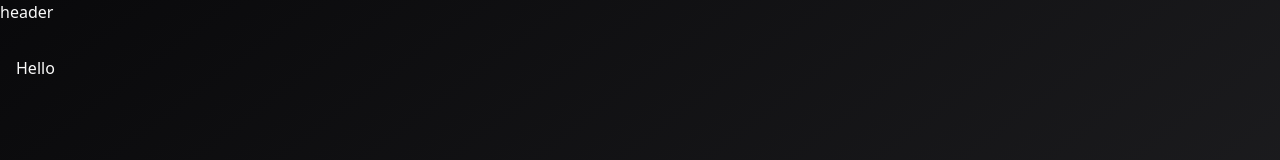
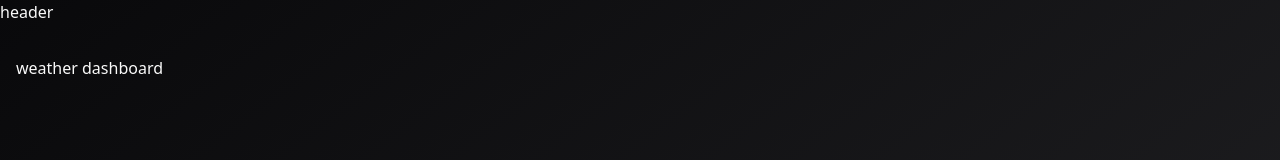
Before and after one commit to toufiq007/SkyCast, a React (Vite) app: page / in a window 1280 px wide. Shown: the top 160 px of the page. Built offline with nearby package versions, Linux system fonts and the light colour scheme.

Commit message:
setup our weatherDashboard routes and citypage routes

```diff
--- a/src/App.tsx
+++ b/src/App.tsx
@@ -1,14 +1,21 @@
-import { BrowserRouter } from "react-router-dom";
+import { BrowserRouter, Route, Routes } from "react-router-dom";
 import "./App.css";
 import Layout from "./components/Layout";
 import { ThemeProvider } from "./context/theme-context";
+import WeatherDashboard from "./pages/WeatherDashboard";
+import CityPage from "./pages/CityPage";
 
 function App() {
   return (
     <>
       <BrowserRouter>
         <ThemeProvider defaultTheme="dark">
-          <Layout>Hello</Layout>
+          <Layout>
+            <Routes>
+              <Route path="/" element={<WeatherDashboard />} />
+              <Route path="/city/:cityName" element={<CityPage />} />
+            </Routes>
+          </Layout>
         </ThemeProvider>
       </BrowserRouter>
     </>
--- /dev/null
+++ b/src/pages/CityPage.tsx
@@ -0,0 +1,10 @@
+
+const CityPage = () => {
+    return (
+        <div>
+            <h2>city page</h2>
+        </div>
+    );
+};
+
+export default CityPage;
--- /dev/null
+++ b/src/pages/WeatherDashboard.tsx
@@ -0,0 +1,10 @@
+
+const WeatherDashboard = () => {
+    return (
+        <div>
+            <h2>weather dashboard</h2>
+        </div>
+    );
+};
+
+export default WeatherDashboard;
```
